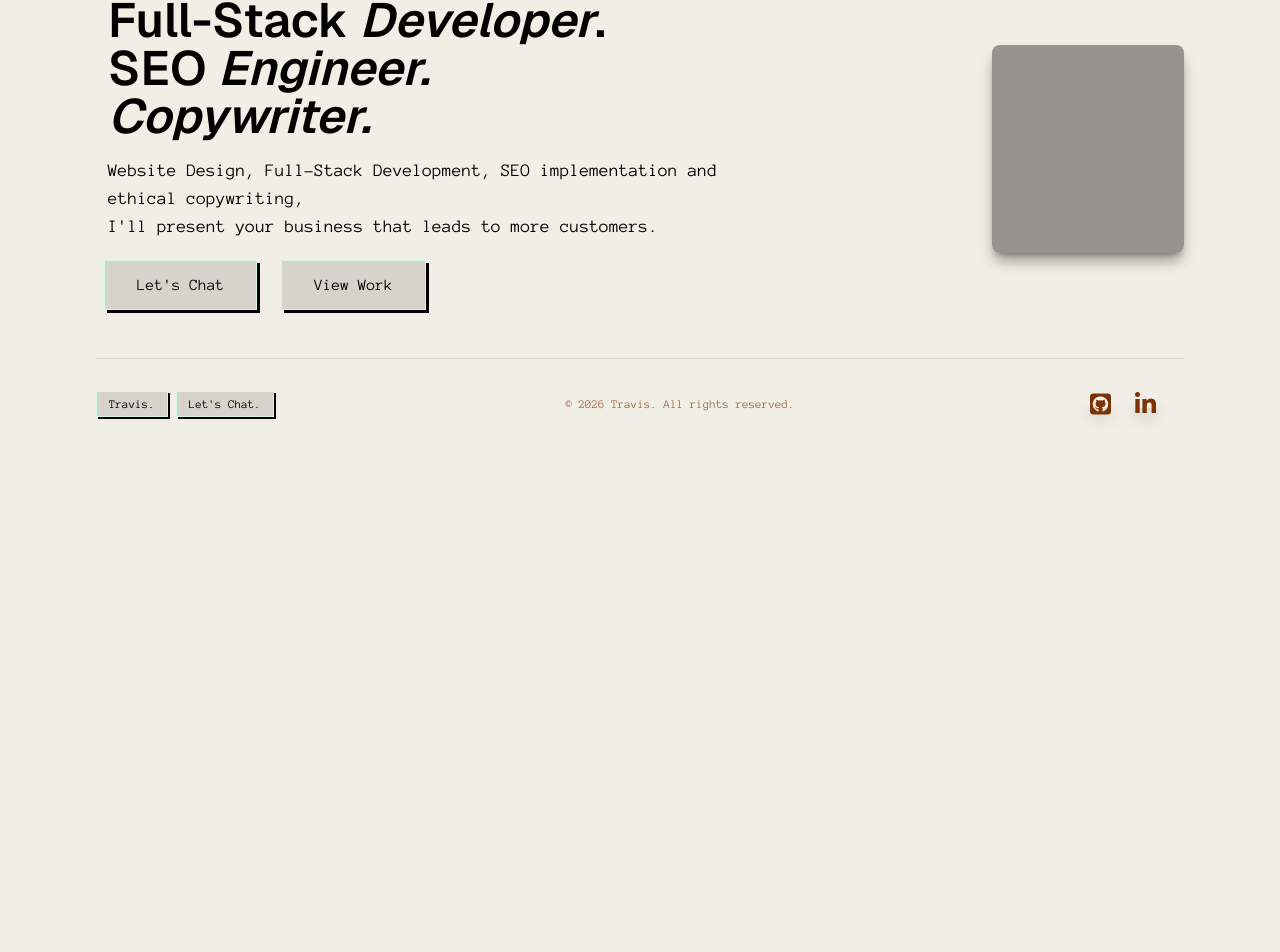
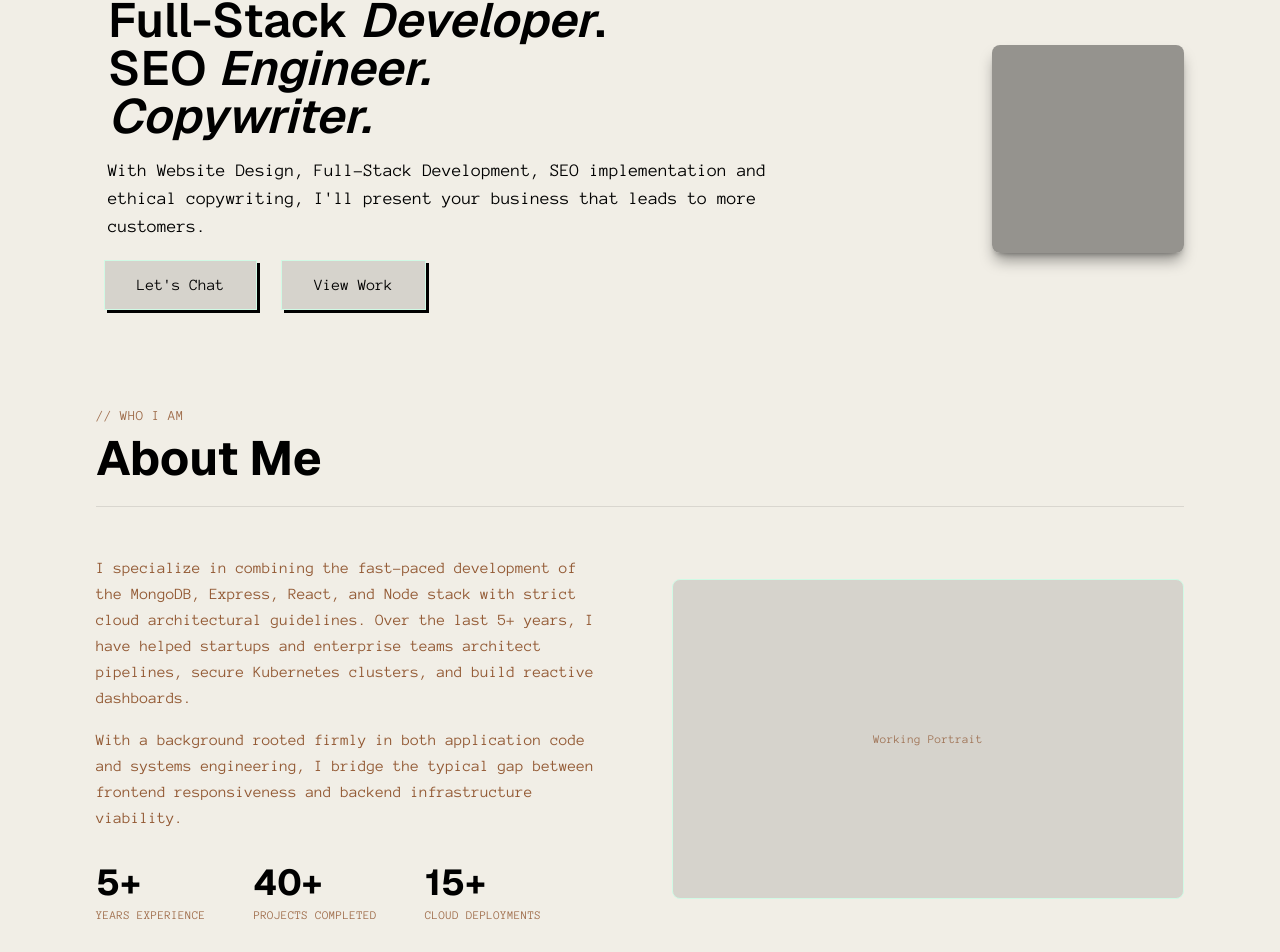
Before and after one commit to tstyer/Portfolio-Site-V2, a React (Vite) app in the folder frontend/: page / in a window 1280 px wide. Shown: the part 132-1084 px from the top of the page. Before the commit the page ends 800 px from the top, so only its background shows below. Built offline with nearby package versions, Linux system fonts and the light colour scheme; grey boxes are pictures that could not be loaded; some icons are missing.

Commit message:
Add scaffolding to the about me section on the homepage

```diff
--- /dev/null
+++ b/frontend/src/components/about/AboutMe.tsx
@@ -0,0 +1,44 @@
+export function AboutMe() {
+    return (
+        <section className="pt-16 md:pt-24">
+            <p className="font-text text-xs sm:text-sm text-amber-900/70 tracking-wide">// WHO I AM</p>
+            <h2 className="font-heading font-bold text-3xl sm:text-4xl md:text-5xl mt-2">About Me</h2>
+            <div className="border-t border-black/10 mt-6 mb-10 md:mb-12" />
+
+            <div className="flex flex-col md:flex-row md:items-center gap-10 md:gap-16">
+                <div className="flex-1">
+                    <p className="font-text text-sm sm:text-base leading-relaxed text-amber-900/80">
+                        I specialize in combining the fast-paced development of the MongoDB, Express, React, and Node
+                        stack with strict cloud architectural guidelines. Over the last 5+ years, I have helped startups
+                        and enterprise teams architect pipelines, secure Kubernetes clusters, and build reactive dashboards.
+                    </p>
+                    <p className="font-text text-sm sm:text-base leading-relaxed text-amber-900/80 mt-4">
+                        With a background rooted firmly in both application code and systems engineering, I bridge the
+                        typical gap between frontend responsiveness and backend infrastructure viability.
+                    </p>
+
+                    <div className="flex gap-8 sm:gap-12 mt-8">
+                        <div>
+                            <p className="font-heading font-bold text-3xl sm:text-4xl">5+</p>
+                            <p className="font-text text-xs text-amber-900/70 tracking-wide mt-1">YEARS EXPERIENCE</p>
+                        </div>
+                        <div>
+                            <p className="font-heading font-bold text-3xl sm:text-4xl">40+</p>
+                            <p className="font-text text-xs text-amber-900/70 tracking-wide mt-1">PROJECTS COMPLETED</p>
+                        </div>
+                        <div>
+                            <p className="font-heading font-bold text-3xl sm:text-4xl">15+</p>
+                            <p className="font-text text-xs text-amber-900/70 tracking-wide mt-1">CLOUD DEPLOYMENTS</p>
+                        </div>
+                    </div>
+                </div>
+
+                <div className="flex-1 shrink-0 w-full">
+                    <div className="bg-[#D6D3CC] border border-solid border-emerald-100 rounded-lg h-64 md:h-80 flex items-center justify-center">
+                        <p className="font-text text-xs text-amber-900/60 tracking-wide">Working Portrait</p>
+                    </div>
+                </div>
+            </div>
+        </section>
+    )
+}
--- a/frontend/src/components/footer/Footer.tsx
+++ b/frontend/src/components/footer/Footer.tsx
@@ -20,13 +20,13 @@ export function Footer() {
             <div className='flex gap-4'>
                 {/* Social Media */}
                 <a href="https://www.github.com/tstyer" rel='noopener noreferrer' target='_blank'>
-                    <i className="fa-brands fa-square-github fa-xl text-amber-900 inline-block p-1 rounded-full transition-shadow duration-300 shadow-lg shadow-black/40 hover:shadow-blue-500/50"></i>
+                    <i className="fa-brands fa-square-github fa-xl text-amber-900 transition-colors duration-300 hover:text-blue-500"></i>
                 </a>
                 <a href="https://www.linkedin.com/in/travis-code/" rel='noopener noreferrer' target='_blank'>
-                    <i className="fa-brands fa-linkedin-in fa-xl text-amber-900 inline-block p-1 rounded-full transition-shadow duration-300 shadow-lg shadow-black/40 hover:shadow-blue-500/50"></i>
+                    <i className="fa-brands fa-linkedin-in fa-xl text-amber-900 transition-colors duration-300 hover:text-blue-500"></i>
                 </a>
                 <a href="https://substack.com/" rel='noopener noreferrer' target='_blank'>
-                    <i className="fa-brands fa-substack fa-xl text-amber-900 inline-block p-1 rounded-full transition-shadow duration-300 shadow-lg shadow-black/40 hover:shadow-blue-500/50"></i>
+                    <i className="fa-brands fa-substack fa-xl text-amber-900 transition-colors duration-300 hover:text-blue-500"></i>
                 </a>
             </div>
         </footer>
--- a/frontend/src/components/nav_bar/Navbar.tsx
+++ b/frontend/src/components/nav_bar/Navbar.tsx
@@ -13,9 +13,9 @@ export function NavBar() {
 
             {/* Desktop links - hidden below the sm breakpoint, visible from sm up */}
             <nav className='hidden sm:flex gap-6 md:gap-12 font-heading'>
-                <Link to={"/"} className='font-stretch-expanded text-sm md:text-base inline-block px-2 py-1 rounded-md transition-shadow duration-300 shadow-lg shadow-black/40 hover:shadow-blue-500/50'>HOME</Link>
-                <Link to={"/blog"} className='font-stretch-expanded text-sm md:text-base inline-block px-2 py-1 rounded-md transition-shadow duration-300 shadow-lg shadow-black/40 hover:shadow-blue-500/50'>BLOG</Link>
-                <Link to={"/contact"} className='font-stretch-expanded text-sm md:text-base inline-block px-2 py-1 rounded-md transition-shadow duration-300 shadow-lg shadow-black/40 hover:shadow-blue-500/50'>CONTACT</Link>
+                <Link to={"/"} className='tracking-wide text-sm md:text-base inline-block px-2 py-1 rounded-md transition-shadow duration-300 shadow-lg shadow-black/40 hover:shadow-blue-500/50'>HOME</Link>
+                <Link to={"/blog"} className='tracking-wide text-sm md:text-base inline-block px-2 py-1 rounded-md transition-shadow duration-300 shadow-lg shadow-black/40 hover:shadow-blue-500/50'>BLOG</Link>
+                <Link to={"/contact"} className='tracking-wide text-sm md:text-base inline-block px-2 py-1 rounded-md transition-shadow duration-300 shadow-lg shadow-black/40 hover:shadow-blue-500/50'>CONTACT</Link>
             </nav>
 
             {/* Burger button - visible below sm, hidden from sm up */}
@@ -32,9 +32,9 @@ export function NavBar() {
             {/* Mobile dropdown - only rendered while isOpen is true */}
             {isOpen && (
                 <nav className='absolute top-full left-0 w-full flex flex-col gap-4 bg-[#f1eee6] border border-black p-4 sm:hidden font-heading'>
-                    <Link to={"/"} onClick={() => setIsOpen(false)} className='font-stretch-expanded text-sm inline-block px-2 py-1 rounded-md transition-shadow duration-300 shadow-lg shadow-black/40 hover:shadow-blue-500/50'>HOME</Link>
-                    <Link to={"/blog"} onClick={() => setIsOpen(false)} className='font-stretch-expanded text-sm inline-block px-2 py-1 rounded-md transition-shadow duration-300 shadow-lg shadow-black/40 hover:shadow-blue-500/50'>BLOG</Link>
-                    <Link to={"/contact"} onClick={() => setIsOpen(false)} className='font-stretch-expanded text-sm inline-block px-2 py-1 rounded-md transition-shadow duration-300 shadow-lg shadow-black/40 hover:shadow-blue-500/50'>CONTACT</Link>
+                    <Link to={"/"} onClick={() => setIsOpen(false)} className='tracking-wide text-sm inline-block px-2 py-1 rounded-md transition-shadow duration-300 shadow-lg shadow-black/40 hover:shadow-blue-500/50'>HOME</Link>
+                    <Link to={"/blog"} onClick={() => setIsOpen(false)} className='tracking-wide text-sm inline-block px-2 py-1 rounded-md transition-shadow duration-300 shadow-lg shadow-black/40 hover:shadow-blue-500/50'>BLOG</Link>
+                    <Link to={"/contact"} onClick={() => setIsOpen(false)} className='tracking-wide text-sm inline-block px-2 py-1 rounded-md transition-shadow duration-300 shadow-lg shadow-black/40 hover:shadow-blue-500/50'>CONTACT</Link>
                 </nav>
             )}
         </div>
--- a/frontend/src/pages/home_page/HomePage.tsx
+++ b/frontend/src/pages/home_page/HomePage.tsx
@@ -2,6 +2,7 @@ import { NavBar } from "../../components/nav_bar/Navbar"
 import { Link } from "react-router"
 import portfolio_headshot from '../../assets/portfolio_headshot.jpeg';
 import { Footer } from "../../components/footer/Footer";
+import { AboutMe } from "../../components/about/AboutMe";
 
 export function HomePage() {
     return(
@@ -14,7 +15,7 @@ export function HomePage() {
                 <div>
                     <div className="px-3 py-2">
                         <h1 className="font-heading font-semibold text-2xl sm:text-3xl md:text-4xl lg:text-5xl">Full-Stack <span className="italic">Developer</span>. <br />SEO <span className="italic">Engineer.</span> <br /><span className="italic">Copywriter.</span></h1>
-                        <h2 className="font-text text-sm sm:text-base md:text-lg pt-2 md:pt-4 max-w-2xl">Website Design, Full-Stack Development, SEO implementation and ethical copywriting,<br />
+                        <h2 className="font-text text-sm sm:text-base md:text-lg pt-2 md:pt-4 max-w-2xl">With Website Design, Full-Stack Development, SEO implementation and ethical copywriting,
                         I'll present your business that leads to more customers.
                         </h2>
                     </div>
@@ -34,6 +35,8 @@ export function HomePage() {
                 </div>
             </div>
 
+           <AboutMe />
+
            <Footer />
 
         </div>
```
